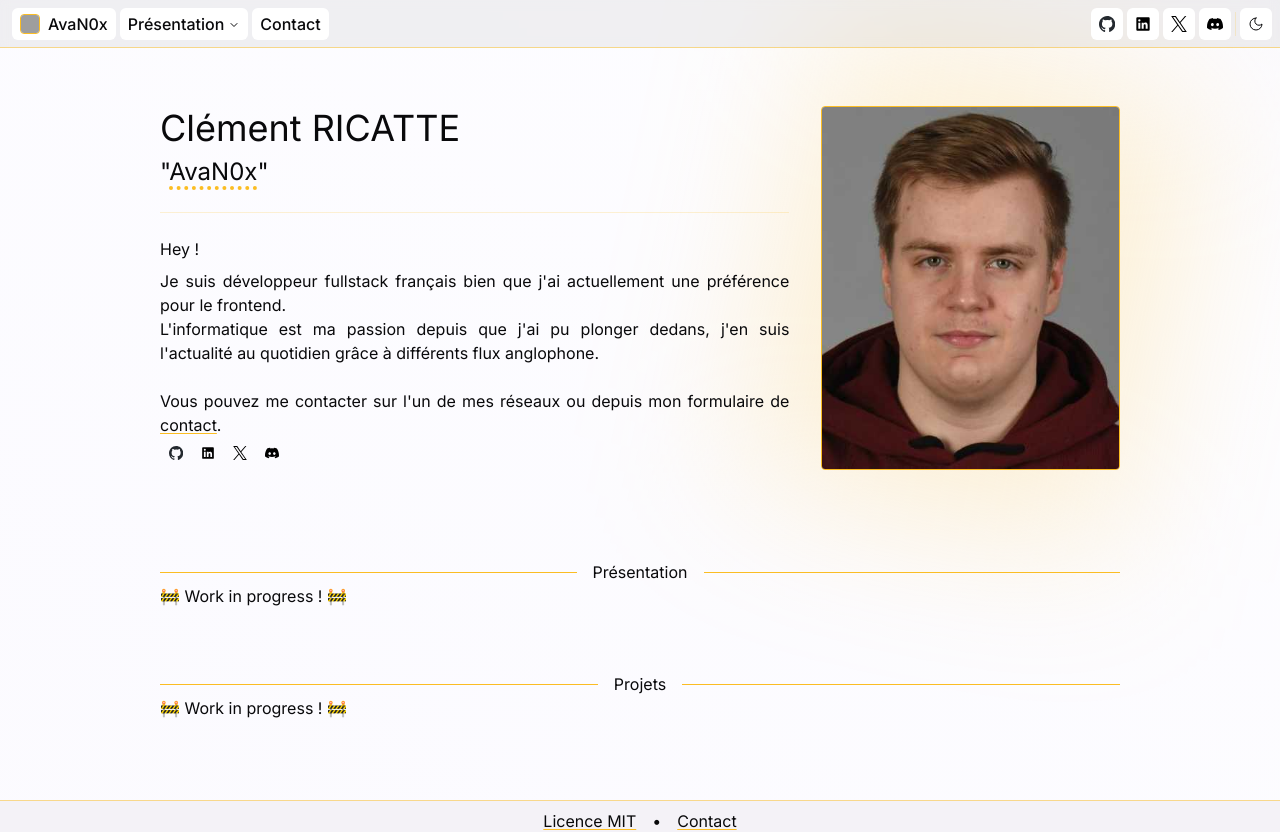
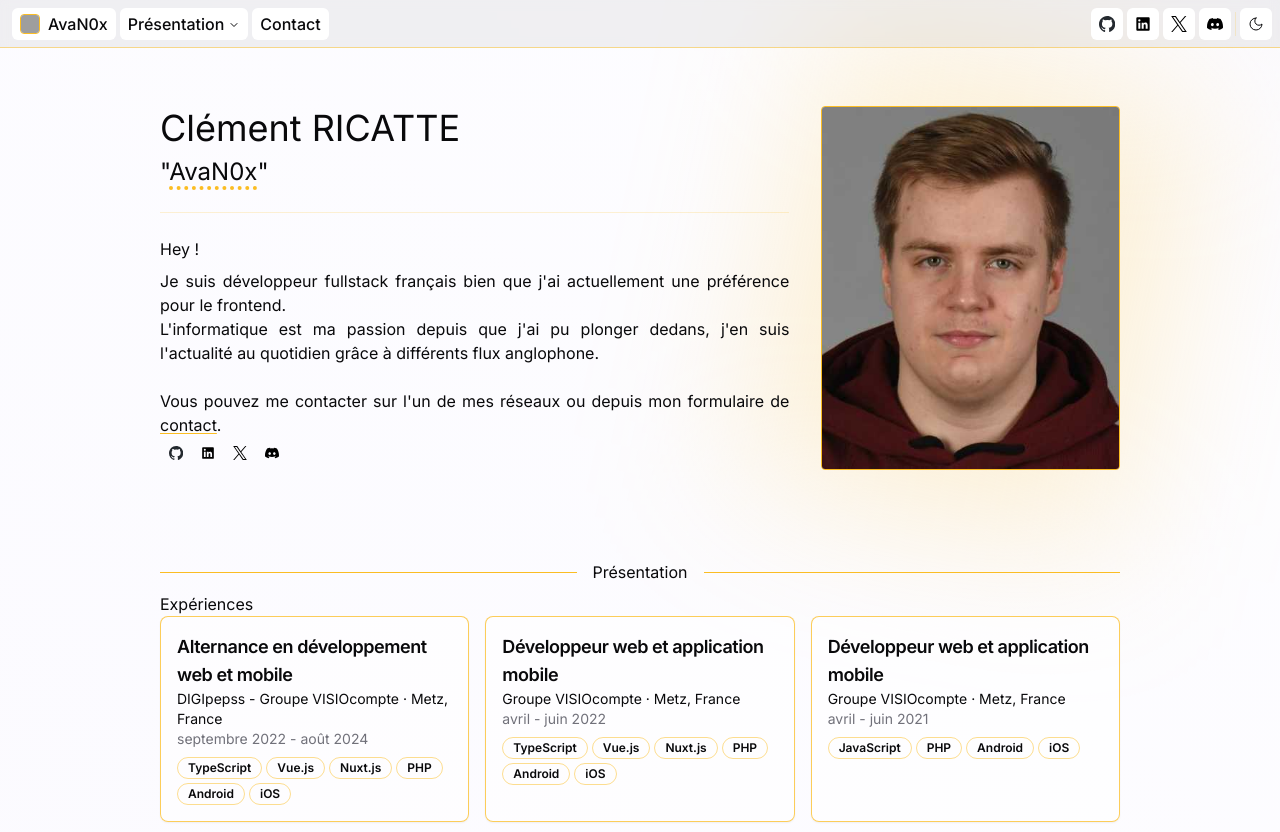
Before and after one commit to AvaN0x/clementricatte.fr, a Next.js app: page / in a window 1280 px wide. Shown: the top 832 px of the page. Built offline with nearby package versions, Linux system fonts and the light colour scheme; grey boxes are pictures that could not be loaded.

Commit message:
feat: ✨ experiences

```diff
--- a/package.json
+++ b/package.json
@@ -21,6 +21,7 @@
     "@vercel/speed-insights": "^1.0.11",
     "class-variance-authority": "^0.7.0",
     "clsx": "^2.1.1",
+    "dayjs": "^1.11.11",
     "lucide-react": "^0.378.0",
     "next": "14.2.3",
     "next-themes": "^0.3.0",
--- a/src/app/(main)/page.tsx
+++ b/src/app/(main)/page.tsx
@@ -22,6 +22,8 @@
   SECTION_PROJECTS_ID,
 } from "@/app/(main)/constants";
 import { PageBackground } from "@/components/layout/PageBackground";
+import { EXPERIENCES } from "@/lib/constants/experiences";
+import { ExperienceCard } from "@/components/experiences";
 
 export default function Home() {
   return (
@@ -143,11 +145,22 @@
   return (
     <section
       id={SECTION_PRESENTATION_ID}
-      className="max-w-screen-lg mx-auto px-4 md:px-8 py-8 scroll-mt-12"
+      className="max-w-screen-lg mx-auto px-4 md:px-8 py-8 scroll-mt-12 space-y-2"
     >
       <SeparatorText>
         <h2>Présentation</h2>
       </SeparatorText>
+      <div>
+        <h3>Expériences</h3>
+        <div className="grid grid-cols-3 gap-4">
+          {Object.entries(EXPERIENCES.filter((e) => !e.nonRelevant)).map(
+            ([key, experience]) => (
+              <ExperienceCard experience={experience} key={key} />
+            )
+          )}
+        </div>
+      </div>
+
       <p>🚧 Work in progress ! 🚧</p>
     </section>
   );
--- /dev/null
+++ b/src/components/experiences/index.tsx
@@ -0,0 +1,43 @@
+import * as React from "react";
+import { Experience } from "@/components/experiences/type";
+import { cn } from "@/lib/utils";
+import { Card, CardDescription, CardTitle } from "@/components/ui/card";
+import { formatRange } from "@/lib/dates";
+import { TechBadge } from "@/components/techs";
+
+export function ExperienceCard({
+  experience,
+  className,
+}: {
+  experience: Experience;
+  className?: string;
+}) {
+  return (
+    <Card
+      className={cn(
+        "bg-card/50 p-4 space-y-2 flex flex-col border-primary/75",
+        className
+      )}
+    >
+      <div className="">
+        <CardTitle className="text-lg">{experience.title}</CardTitle>
+        <CardDescription className="text-foreground">
+          {experience.enterprise}
+          {experience.location && <> · {experience.location}</>}
+        </CardDescription>
+        <CardDescription>
+          {formatRange(experience.range.start, experience.range.end, {
+            ignoreDay: true,
+          })}
+        </CardDescription>
+      </div>
+      {experience.techs && experience.techs.length > 0 && (
+        <div className="flex gap-1 flex-wrap">
+          {Object.entries(experience.techs).map(([key, t]) => (
+            <TechBadge key={key} tech={t} />
+          ))}
+        </div>
+      )}
+    </Card>
+  );
+}
--- /dev/null
+++ b/src/components/experiences/type.ts
@@ -0,0 +1,15 @@
+import { Techs } from "@/components/techs/type";
+
+export type Experience = {
+  nonRelevant?: boolean;
+  range: {
+    start: Date;
+    end?: Date;
+  };
+  title: string;
+  enterprise: string;
+  location?: string;
+  type?: string;
+  techs?: Techs;
+};
+export type Experiences = Experience[];
--- /dev/null
+++ b/src/components/techs/index.tsx
@@ -0,0 +1,28 @@
+import * as React from "react";
+import { cn } from "@/lib/utils";
+import { Badge } from "@/components/ui/badge";
+import { Tech } from "@/components/techs/type";
+
+export function TechBadge({
+  tech,
+  className,
+}: {
+  tech: Tech;
+  className?: string;
+}) {
+  return (
+    <Badge
+      variant="outline"
+      className={cn("border-primary/50 flex gap-1", className)}
+    >
+      {tech.icons && tech.icons.length > 0 && (
+        <>
+          {Object.entries(tech.icons).map(([key, Icon]) => (
+            <Icon key={key} />
+          ))}
+        </>
+      )}
+      {tech.label}
+    </Badge>
+  );
+}
--- /dev/null
+++ b/src/components/techs/type.ts
@@ -0,0 +1,9 @@
+import React from "react";
+
+export type Tech = {
+  label: string;
+  tooltip?: string;
+  icons?: React.FC[];
+};
+export type Techs = Tech[];
+export type TechsRecord = Record<string, Tech>;
--- /dev/null
+++ b/src/components/ui/badge.tsx
@@ -0,0 +1,36 @@
+import * as React from "react"
+import { cva, type VariantProps } from "class-variance-authority"
+
+import { cn } from "@/lib/utils"
+
+const badgeVariants = cva(
+  "inline-flex items-center rounded-full border px-2.5 py-0.5 text-xs font-semibold transition-colors focus:outline-none focus:ring-2 focus:ring-ring focus:ring-offset-2",
+  {
+    variants: {
+      variant: {
+        default:
+          "border-transparent bg-primary text-primary-foreground hover:bg-primary/80",
+        secondary:
+          "border-transparent bg-secondary text-secondary-foreground hover:bg-secondary/80",
+        destructive:
+          "border-transparent bg-destructive text-destructive-foreground hover:bg-destructive/80",
+        outline: "text-foreground",
+      },
+    },
+    defaultVariants: {
+      variant: "default",
+    },
+  }
+)
+
+export interface BadgeProps
+  extends React.HTMLAttributes<HTMLDivElement>,
+    VariantProps<typeof badgeVariants> {}
+
+function Badge({ className, variant, ...props }: BadgeProps) {
+  return (
+    <div className={cn(badgeVariants({ variant }), className)} {...props} />
+  )
+}
+
+export { Badge, badgeVariants }
--- /dev/null
+++ b/src/components/ui/card.tsx
@@ -0,0 +1,79 @@
+import * as React from "react"
+
+import { cn } from "@/lib/utils"
+
+const Card = React.forwardRef<
+  HTMLDivElement,
+  React.HTMLAttributes<HTMLDivElement>
+>(({ className, ...props }, ref) => (
+  <div
+    ref={ref}
+    className={cn(
+      "rounded-lg border bg-card text-card-foreground shadow-sm",
+      className
+    )}
+    {...props}
+  />
+))
+Card.displayName = "Card"
+
+const CardHeader = React.forwardRef<
+  HTMLDivElement,
+  React.HTMLAttributes<HTMLDivElement>
+>(({ className, ...props }, ref) => (
+  <div
+    ref={ref}
+    className={cn("flex flex-col space-y-1.5 p-6", className)}
+    {...props}
+  />
+))
+CardHeader.displayName = "CardHeader"
+
+const CardTitle = React.forwardRef<
+  HTMLParagraphElement,
+  React.HTMLAttributes<HTMLHeadingElement>
+>(({ className, ...props }, ref) => (
+  <h3
+    ref={ref}
+    className={cn(
+      "text-2xl font-semibold leading-none tracking-tight",
+      className
+    )}
+    {...props}
+  />
+))
+CardTitle.displayName = "CardTitle"
+
+const CardDescription = React.forwardRef<
+  HTMLParagraphElement,
+  React.HTMLAttributes<HTMLParagraphElement>
+>(({ className, ...props }, ref) => (
+  <p
+    ref={ref}
+    className={cn("text-sm text-muted-foreground", className)}
+    {...props}
+  />
+))
+CardDescription.displayName = "CardDescription"
+
+const CardContent = React.forwardRef<
+  HTMLDivElement,
+  React.HTMLAttributes<HTMLDivElement>
+>(({ className, ...props }, ref) => (
+  <div ref={ref} className={cn("p-6 pt-0", className)} {...props} />
+))
+CardContent.displayName = "CardContent"
+
+const CardFooter = React.forwardRef<
+  HTMLDivElement,
+  React.HTMLAttributes<HTMLDivElement>
+>(({ className, ...props }, ref) => (
+  <div
+    ref={ref}
+    className={cn("flex items-center p-6 pt-0", className)}
+    {...props}
+  />
+))
+CardFooter.displayName = "CardFooter"
+
+export { Card, CardHeader, CardFooter, CardTitle, CardDescription, CardContent }
--- /dev/null
+++ b/src/dayjs.ts
@@ -0,0 +1,8 @@
+import dayjs from "dayjs";
+import localizedFormat from "dayjs/plugin/localizedFormat";
+import fr from "dayjs/locale/fr";
+
+dayjs.extend(localizedFormat);
+dayjs.locale(fr);
+
+export default dayjs;
--- /dev/null
+++ b/src/lib/constants/experiences.ts
@@ -0,0 +1,59 @@
+import { Experiences } from "@/components/experiences/type";
+import { TECHS } from "@/lib/constants/techs";
+
+export const EXPERIENCES: Experiences = [
+  {
+    range: {
+      start: new Date("2022-09"),
+      end: new Date("2024-08"),
+    },
+    title: "Alternance en développement web et mobile",
+    enterprise: "DIGIpepss - Groupe VISIOcompte",
+    location: "Metz, France",
+    techs: [
+      TECHS.TS,
+      TECHS.VUEJS,
+      TECHS.NUXTJS,
+      TECHS.PHP,
+      TECHS.ANDROID,
+      TECHS.IOS,
+    ],
+  },
+  {
+    range: {
+      start: new Date("2022-04"),
+      end: new Date("2022-06"),
+    },
+    title: "Développeur web et application mobile",
+    enterprise: "Groupe VISIOcompte",
+    location: "Metz, France",
+    techs: [
+      TECHS.TS,
+      TECHS.VUEJS,
+      TECHS.NUXTJS,
+      TECHS.PHP,
+      TECHS.ANDROID,
+      TECHS.IOS,
+    ],
+  },
+  {
+    range: {
+      start: new Date("2021-04"),
+      end: new Date("2021-06"),
+    },
+    title: "Développeur web et application mobile",
+    enterprise: "Groupe VISIOcompte",
+    location: "Metz, France",
+    techs: [TECHS.JS, TECHS.PHP, TECHS.ANDROID, TECHS.IOS],
+  },
+  {
+    nonRelevant: true,
+    range: {
+      start: new Date("2015-12-07"),
+      end: new Date("2015-12-11"),
+    },
+    title: "Stage de découverte",
+    enterprise: "Tabac Presse Loto",
+    location: "Metz, France",
+  },
+] as const;
--- /dev/null
+++ b/src/lib/constants/techs.ts
@@ -0,0 +1,119 @@
+import { TechsRecord } from "@/components/techs/type";
+
+export const TECHS = {
+  ASM: {
+    label: "x86 ASM",
+  },
+
+  LUA: {
+    label: "Lua",
+  },
+  PY: {
+    label: "Python",
+  },
+
+  // #region C
+  C: {
+    label: "C",
+  },
+  // #region C++
+  CPP: {
+    label: "C++",
+  },
+  QT: {
+    label: "QT",
+  },
+  // #endregion C++
+  // #region C#
+  CS: {
+    label: "C#",
+  },
+  WPF: {
+    label: "WPF",
+  },
+  // #endregion C#
+  // #endregion C
+
+  // #region java
+  JAVA: {
+    label: "Java",
+  },
+  JAVAFX: {
+    label: "JavaFX",
+  },
+  SWING: {
+    label: "Swing",
+  },
+  RMI: {
+    label: "RMI",
+  },
+  // #endregion java
+
+  HTML: {
+    label: "HTML5",
+  },
+  CSS: {
+    label: "CSS3",
+  },
+
+  PHP: {
+    label: "PHP",
+  },
+
+  // #region JS
+  JS: {
+    label: "JavaScript",
+  },
+  TS: {
+    label: "TypeScript",
+  },
+  VUEJS: {
+    label: "Vue.js",
+  },
+  NUXTJS: {
+    label: "Nuxt.js",
+  },
+  REACT: {
+    label: "React",
+  },
+  NEXTJS: {
+    label: "Next.js",
+  },
+  // #endregion JS
+
+  // #region Database
+  MYSQL: {
+    label: "MySQL",
+  },
+  // #endregion Database
+
+  // #region Tools
+  OFFICE: {
+    label: "Office",
+  },
+  PHOTOSHOP: {
+    label: "Photoshop",
+  },
+  GIT: {
+    label: "Git",
+  },
+  // #endregion Tools
+
+  // #region OS
+  WINDOWS: {
+    label: "Windows",
+  },
+  LINUX: {
+    label: "Linux",
+  },
+  ANDROID: {
+    label: "Android",
+  },
+  MACOS: {
+    label: "MacOS",
+  },
+  IOS: {
+    label: "iOS",
+  },
+  // #endregion OS
+} as const satisfies TechsRecord;
--- /dev/null
+++ b/src/lib/dates.ts
@@ -0,0 +1,29 @@
+import dayjs from "@/dayjs";
+
+type FormatRangeOptions = {
+  ignoreDay?: boolean;
+};
+
+const FORMAT_DAY = "D MMMM";
+const FORMAT_DAY_YEAR = "D MMMM YYYY";
+const FORMAT_MONTH = "MMMM";
+const FORMAT_MONTH_YEAR = "MMMM YYYY";
+
+export const formatRange = (
+  start: Date | dayjs.Dayjs,
+  end?: Date | dayjs.Dayjs,
+  { ignoreDay }: FormatRangeOptions = {}
+): string => {
+  const startDate = dayjs(start);
+  const endDate = end ? dayjs(end) : undefined;
+
+  const formatYear = ignoreDay ? FORMAT_MONTH_YEAR : FORMAT_DAY_YEAR;
+  const formatNoYear = ignoreDay ? FORMAT_MONTH : FORMAT_DAY;
+
+  if (!endDate) {
+    return `${startDate.format(formatYear)} - Aujourd'hui`;
+  } else if (startDate.isSame(endDate, "year")) {
+    return `${startDate.format(formatNoYear)} - ${endDate.format(formatYear)}`;
+  }
+  return `${startDate.format(formatYear)} - ${endDate.format(formatYear)}`;
+};
```
Also changed, not shown: 1 other file (tests, documents, lock files or other folders).
